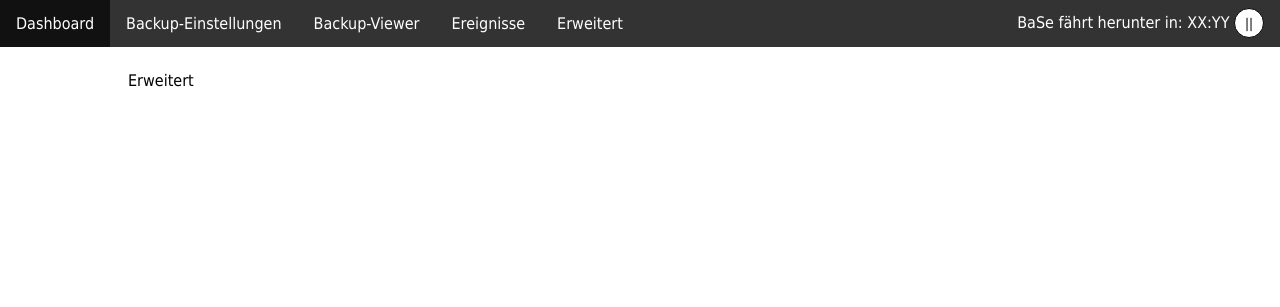
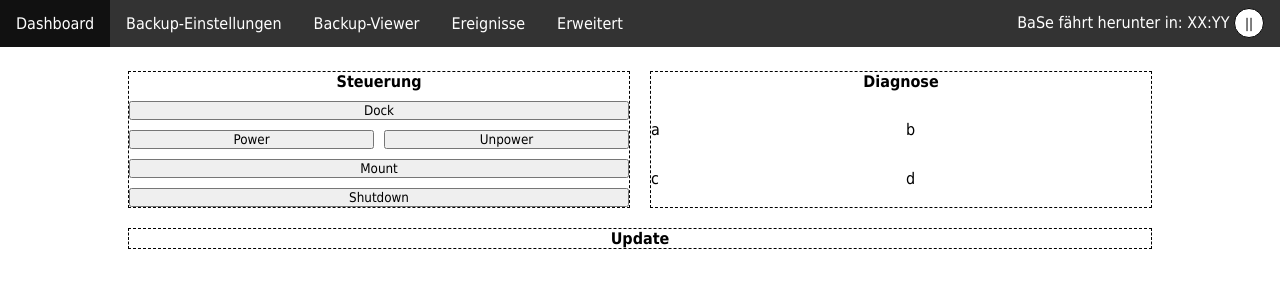
Before and after one commit to M-Welsch/base-webapp, a Python web app: template webapp/templates/advanced.html in a window 1280 px wide. Shown: the top 307 px of the page. Run offline with Jinja, Linux system fonts and the light colour scheme; the template is opened without the code that fills it, so the values that code supplies are empty.

Commit message:
Implement first draft for advanced page

```diff
--- a/webapp/static/css/advanced.css
+++ b/webapp/static/css/advanced.css
@@ -0,0 +1,60 @@
+#adv-columns {
+    display: flex;
+    flex-wrap: wrap;
+    justify-content: space-around;
+    gap: 20px;
+}
+
+.adv-column {
+    flex: 1 1 350px;
+    display: grid;
+    border: 1px dashed black;
+}
+
+#adv-control {
+    grid-template-columns: 1fr 1fr;
+    grid-template-rows: auto;
+    grid-template-areas:
+        "heading heading"
+        "dock dock"
+        "power unpower"
+        "mount mount"
+        "shutdown shutdown";
+    grid-gap: 10px;
+}
+
+#heading-control {
+    grid-area: heading;
+    text-align: center;
+}
+#button-dock {grid-area: dock;}
+#button-power {grid-area: power;}
+#button-unpower {grid-area: unpower;}
+#button-mount {grid-area: mount;}
+#button-shutdown {grid-area: shutdown;}
+
+
+#adv-diagnose {
+    grid-template-columns: 1fr 1fr;
+    grid-template-rows: auto;
+    grid-template-areas: "heading heading";
+    grid-gap: 10px;
+}
+
+#heading-diagnose {
+    grid-area: heading;
+    text-align: center;
+}
+
+
+#adv-update {
+    grid-template-columns: 1fr;
+    grid-template-rows: auto;
+    grid-template-areas: "heading";
+    grid-gap: 10px;
+}
+
+#heading-update {
+    grid-area: heading;
+    text-align: center;
+}
--- a/webapp/templates/advanced.html
+++ b/webapp/templates/advanced.html
@@ -11,6 +11,22 @@
 
 {% block content %}
 
-Erweitert
+<div id="adv-columns">
+    <div id="adv-control" class="adv-column">
+        <h4 id="heading-control">Steuerung</h4>
+        <button id="button-dock">Dock</button>
+        <button id="button-power">Power</button>
+        <button id="button-unpower">Unpower</button>
+        <button id="button-mount">Mount</button>
+        <button id="button-shutdown">Shutdown</button>
+    </div>
+    <div id="adv-diagnose" class="adv-column">
+        <h4 id="heading-diagnose">Diagnose</h4>
+        <span>a</span><span>b</span><span>c</span><span>d</span>
+    </div>
+    <div id="adv-update" class="adv-column">
+        <h4 id="heading-update">Update</h4>
+    </div>
+</div>
 
 {% endblock %}
```
